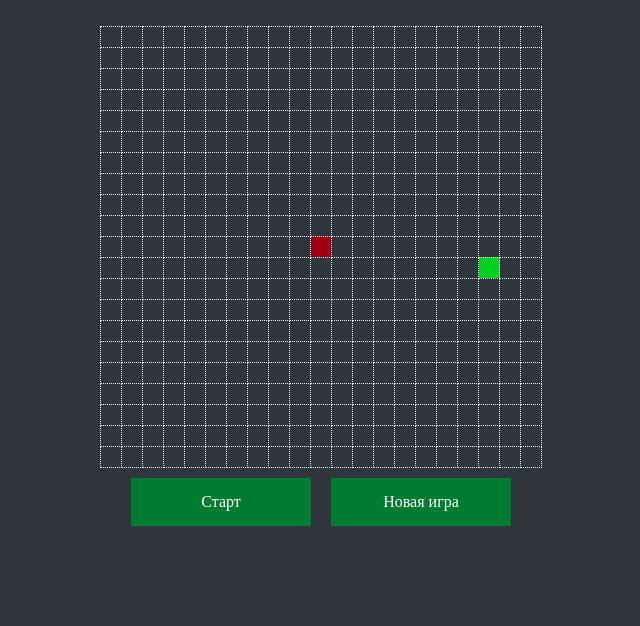
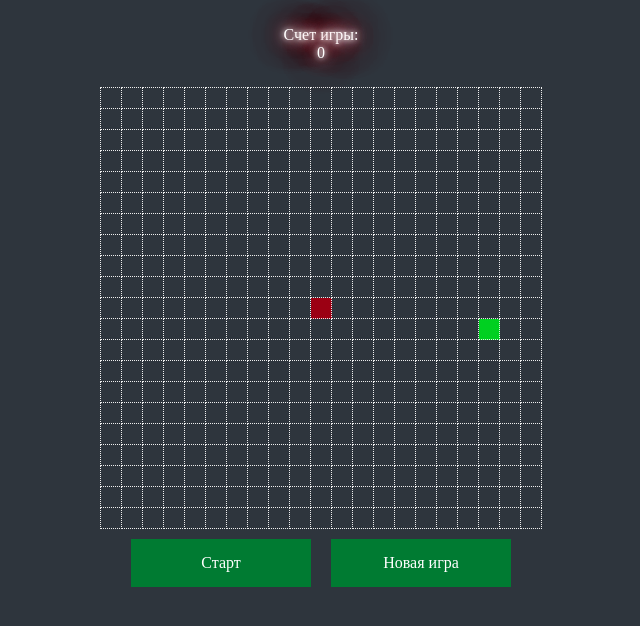
Before and after one commit to AlienSV/JS_course, a plain HTML site: page snake/index.html in a window 1280 px wide. Shown: the whole page, without its empty margins (319-959 px from the left). Drawn offline with Linux system fonts and the light colour scheme.

Commit message:
сделано 1-е задание к 7-му уроку

```diff
--- a/snake/game.js
+++ b/snake/game.js
@@ -11,6 +11,7 @@ let game = {
     food,
     tickInterval: null,
     status,
+    score: document.getElementById('scoreCount'),
 
     /**
      * Инициализация игры (установка начальных значений и настроек)
@@ -37,6 +38,7 @@ let game = {
      * Сброс игры
      */
     reset() {
+        this.setScore(0);
         this.stop();
         this.snake.init(this.getStartSnakePoint(), 'up');
         this.food.setFoodCoordinates(this.getRandomCoordinates());
@@ -48,6 +50,10 @@ let game = {
      */
     render() {
         this.renderer.render(this.snake.body, this.food.getFoodCoordinates());
+    },
+
+    setScore(value) {
+        this.score.textContent = value;
     },
 
     /**
@@ -71,6 +77,8 @@ let game = {
         if(this.food.isFoodPoint(this.snake.getNextStepHeadPoint())) {
             this.snake.incrementBody();
             this.food.setFoodCoordinates(this.getRandomCoordinates());
+            this.setScore(this.snake.body.length - 1);
+            //this.settings.speed += 1;
             if(this.isGameWon()) {
                 this.finish();
             }
@@ -253,5 +261,5 @@ let game = {
  * Инициализация игры по событию onload
  */
 window.onload = function () {
-    game.init({speed: 3, winLength: 5});
+    game.init();
 };
--- a/snake/index.html
+++ b/snake/index.html
@@ -7,6 +7,7 @@
 </head>
 <body>
     <div id="game-wrap">
+        <div class="score">Счет игры: <p id="scoreCount"></p></div>
         <table id="game"></table>
     </div>
     <div id="menu">
--- a/snake/style.css
+++ b/snake/style.css
@@ -2,6 +2,14 @@
     margin: 0;
     padding: 0;
     background: #2e353d;
+}
+
+.score {
+    max-height: 50px;
+    margin: 2% auto;
+    color: white;
+    text-align: center;
+    text-shadow: 0 0 5px white, 0 0 10px white, 0 0 15px white, 0 0 20px crimson, 0 0 35px crimson, 0 0 40px crimson, 0 0 50px crimson, 0 0 75px crimson;
 }
 
 .menuButton {
```
